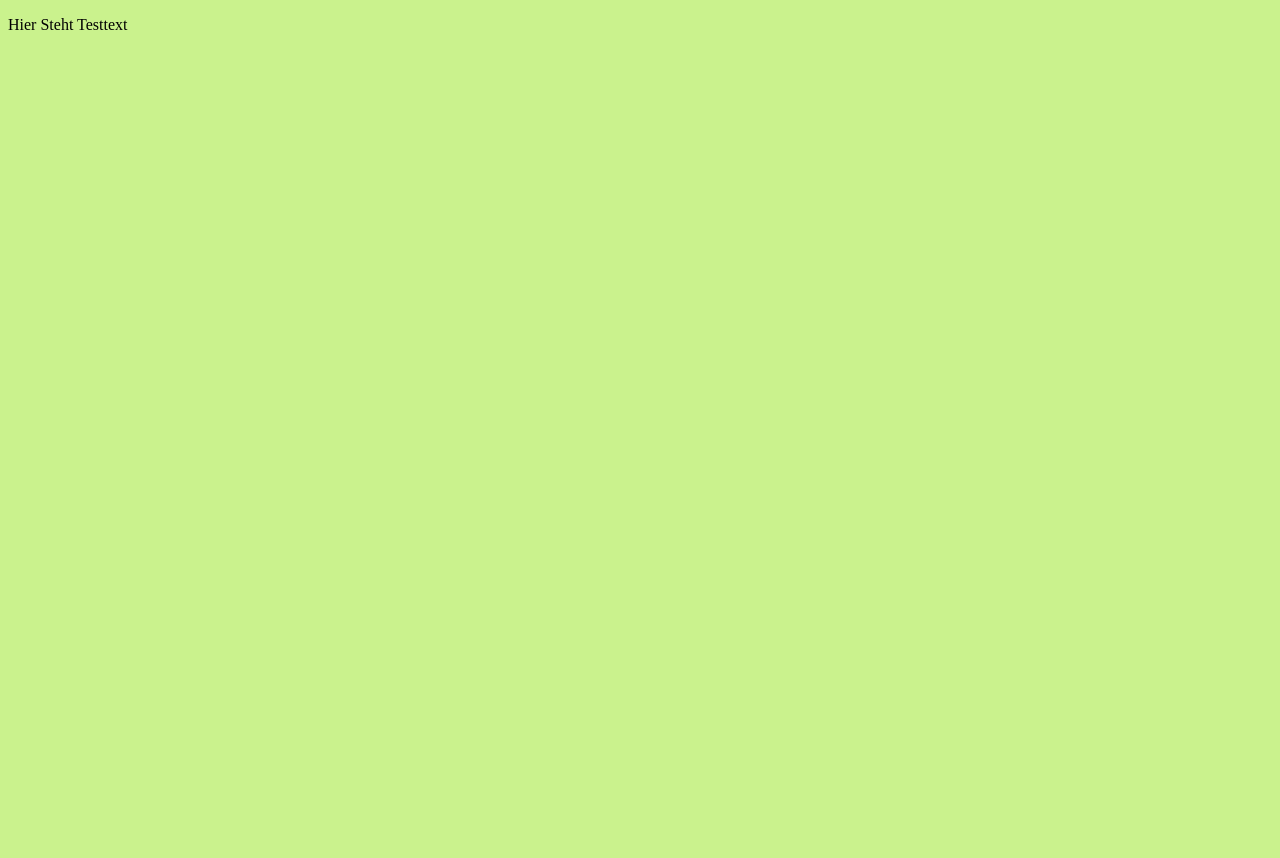
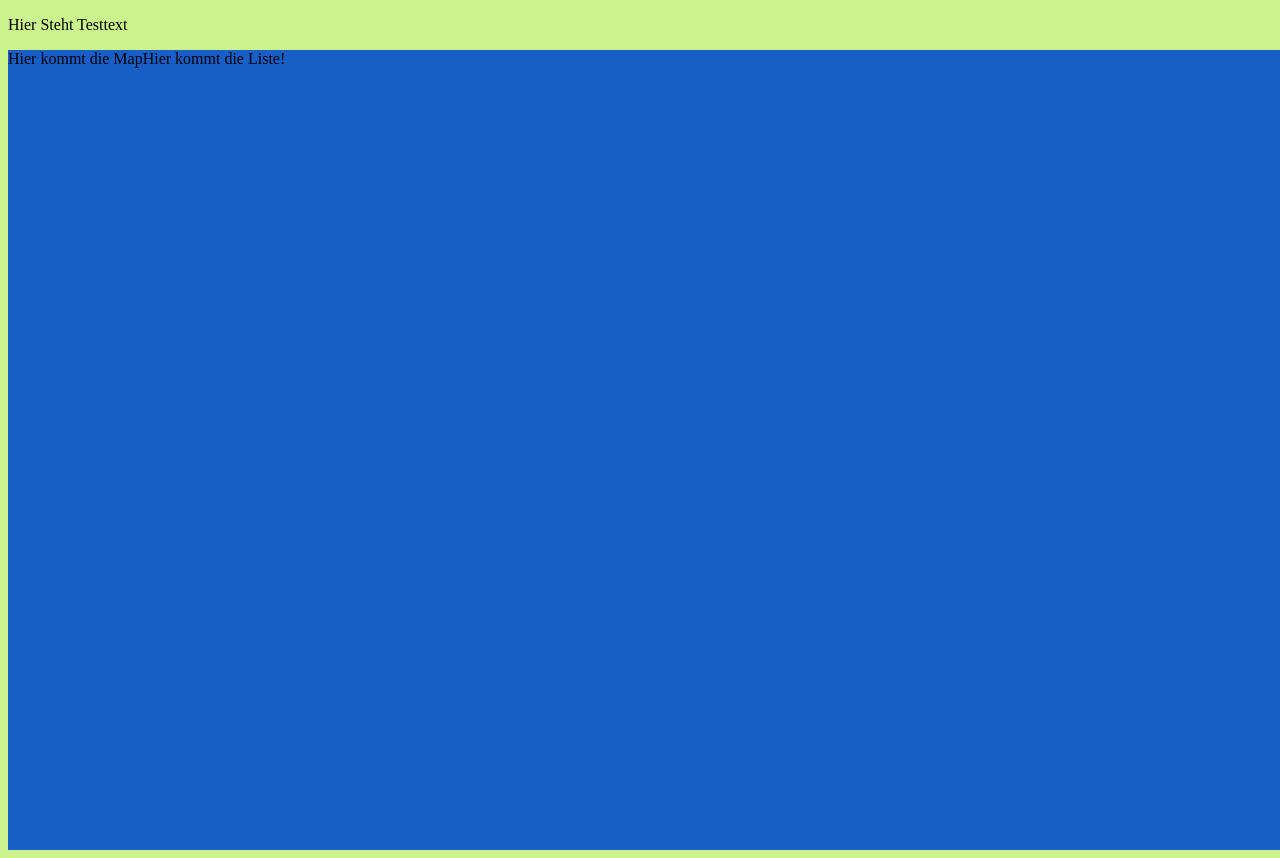
Before and after one commit to Pjirlip/Web-GPS-Map, a website: page client/src/index.html in a window 1280 px wide. Before the commit the page ends 800 px from the top, so only its background shows below. Drawn offline with nearby package versions, Linux system fonts and the light colour scheme; files that its build step writes are made by us from their sources.

Commit message:
add HTML Flexbox, add jQuery, add some css

```diff
--- a/client/src/client.js
+++ b/client/src/client.js
@@ -10,3 +10,5 @@ module.exports = class Client {
 	}
 
 };
+
+console.log("Hallo Chrome");
--- a/client/src/index.html
+++ b/client/src/index.html
@@ -2,8 +2,8 @@
 <html lang="en">
 <head>
     <meta charset="UTF-8">
-    <link rel="stylesheet" href="style.min.css" />
-    <link rel="icon" href="../assets/favicon.ico" />
+    <link rel="stylesheet" href="style.min.css"/>
+    <link rel="icon" href="../assets/favicon.ico"/>
     <title>Geile GeoApp</title>
 </head>
 
@@ -13,5 +13,10 @@
 <main id="output"></main>
 <script src="bundle.js"></script>
 
+<div class="flexcontainer">
+    <div id="map"> Hier kommt die Map</div>
+    <div id="list"> Hier kommt die Liste!</div>
+</div>
+
 </body>
 </html>
--- a/client/styles/style.less
+++ b/client/styles/style.less
@@ -1,8 +1,30 @@
 
 
 @farbe1: #CAF28D;
+@flexbg: #185EC7;
 
 body
 {
   background: @farbe1;
 }
+
+.flexcontainer
+{
+  display: flex;
+  flex-direction: row;
+  height: 100vh;
+  width: 100vw;
+  background: @flexbg;
+}
+
+
+#map
+{
+  order: 1;
+
+}
+
+#list
+{
+  order: 2;
+}
--- a/package.json
+++ b/package.json
@@ -8,13 +8,10 @@
     "test": "echo \"Error: no test specified\" && exit 1",
     "lint": "eslint -c ../.eslintrc.json js/**",
     "static": "cp client/src/index.html dist && cp -r client/assets/. dist",
-
     "clean": "npm run clean:dist && rm -rf node_modules",
     "clean:dist": "rm -rf dist",
-
     "css": "lessc client/styles/style.less dist/style.css",
     "css:min": "lessc --clean-css client/styles/style.less dist/style.min.css",
-
     "js": "browserify ./client/src/main.js > dist/bundle.js",
     "build": "npm install && mkdir dist && npm run static && npm run css:min && npm run js",
     "debug": ""
@@ -22,7 +19,8 @@
   "author": "Philipp Dippel & Dominik Wirtz",
   "license": "ISC",
   "dependencies": {
-    "express": "^4.15.2"
+    "express": "^4.15.2",
+    "jquery": "^3.2.1"
   },
   "devDependencies": {
     "browserify": "^14.3.0",
```
Also changed, not shown: client/src/main.js (+12 -0 lines), server/src/js/Main.js (line endings or trailing spaces), 1 other file.
